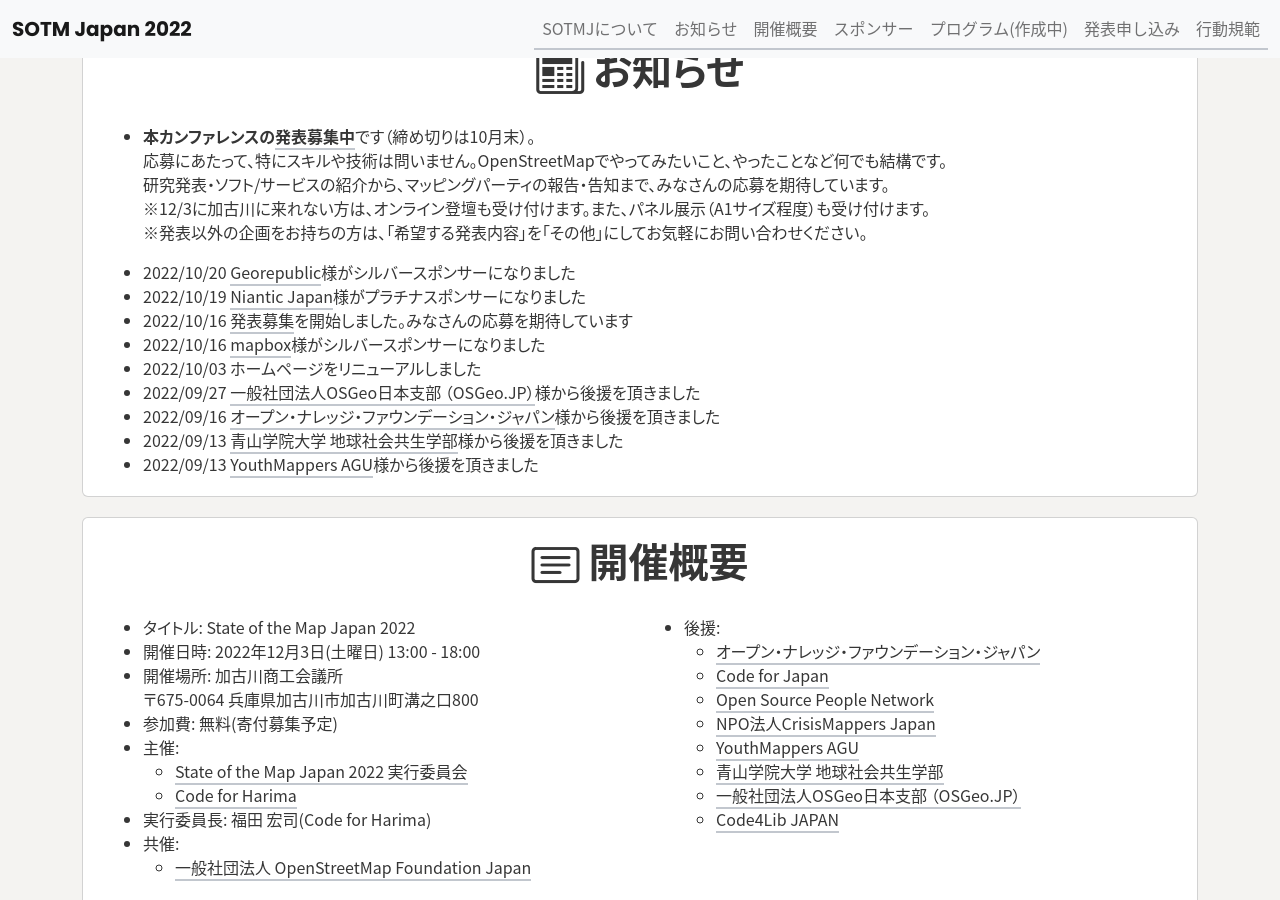
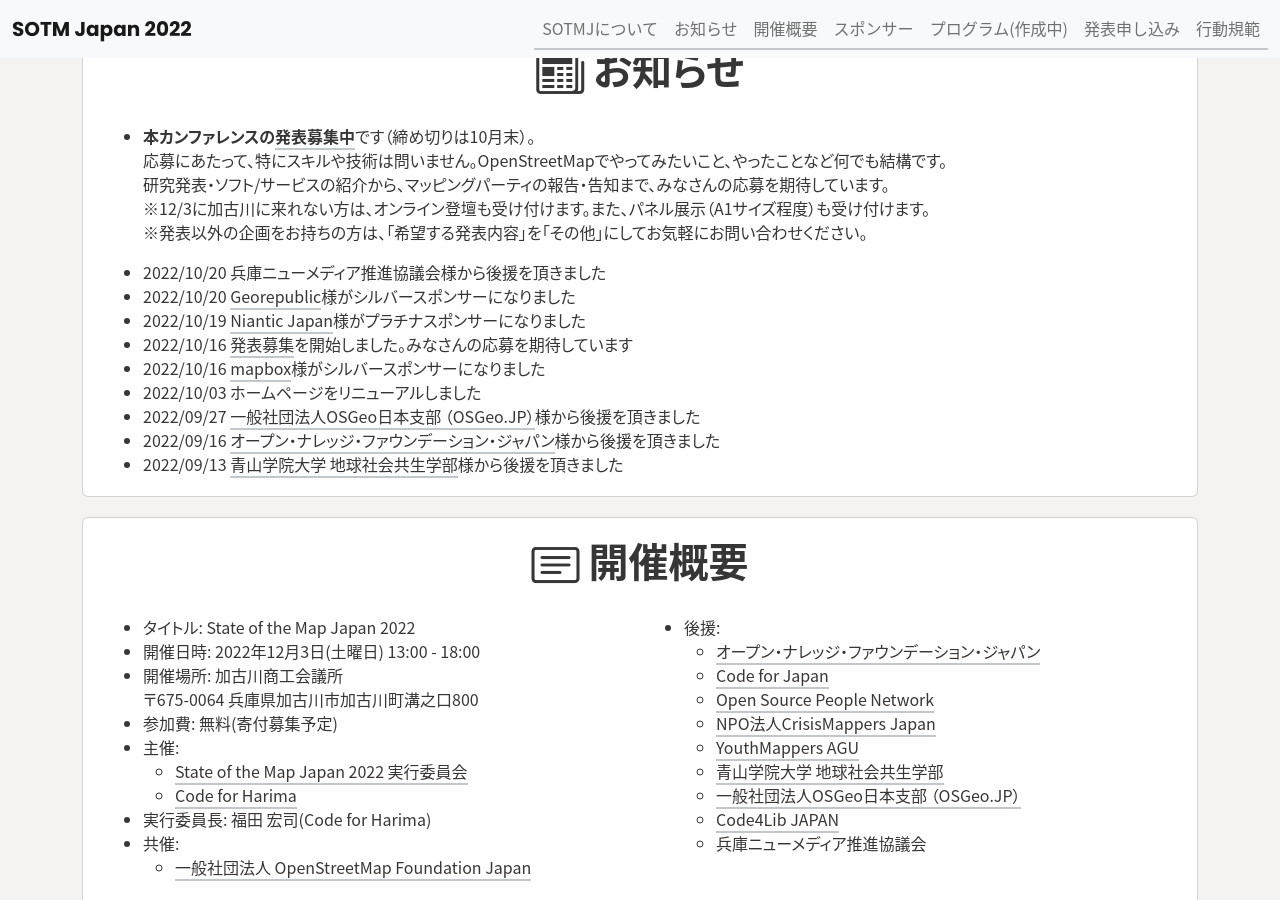
Before and after one commit to osmfj/sotmjp2022, a Jekyll site: the page built from index.md, in a window 1280 px wide and 900 px high, scrolled down 567 px. Built offline with Jekyll 4.4.1, drawn with Linux system fonts in a browser that asks for light colours.

Commit message:
兵庫ニューメディア推進協議会を後援に追加

```diff
--- a/_config.yml
+++ b/_config.yml
@@ -43,6 +43,8 @@ event:
       url: https://www.osgeo.jp/
     - name: Code4Lib JAPAN
       url: https://www.code4lib.jp/
+    - name: 兵庫ニューメディア推進協議会
+      url:
 
 social:
   - title: Code for Harima
--- a/_includes/news.html
+++ b/_includes/news.html
@@ -18,6 +18,7 @@
               </ul>
               <div class="overflow-auto" style="height:220px;">
                 <ul>
+                  <li>2022/10/20 兵庫ニューメディア推進協議会様から後援を頂きました</li>
                   <li>2022/10/20 <a href="https://georepublic.info/ja/">Georepublic</a>様がシルバースポンサーになりました</li>
                   <li>2022/10/19 <a href="https://nianticlabs.com/?hl=ja">Niantic Japan</a>様がプラチナスポンサーになりました</li>
                   <li>2022/10/16 <a href="https://forms.gle/AqBKpkDBfcdnBs896">発表募集</a>を開始しました。みなさんの応募を期待しています</li>
--- a/_includes/outline.html
+++ b/_includes/outline.html
@@ -42,7 +42,13 @@
                     <li>後援:
                       <ul>
                         {% for support in site.event["support"] %}
-                        <li><a href="{{ support.url }}">{{ support.name }}</a></li>
+                        <li>
+                          {% if support.url %}
+                            <a href="{{ support.url }}">{{ support.name }}</a>
+                          {% else %}
+                            {{ support.name }}
+                          {% endif %}
+                        </li>
                         {% endfor %}
                       </ul>
                     </li>
```
